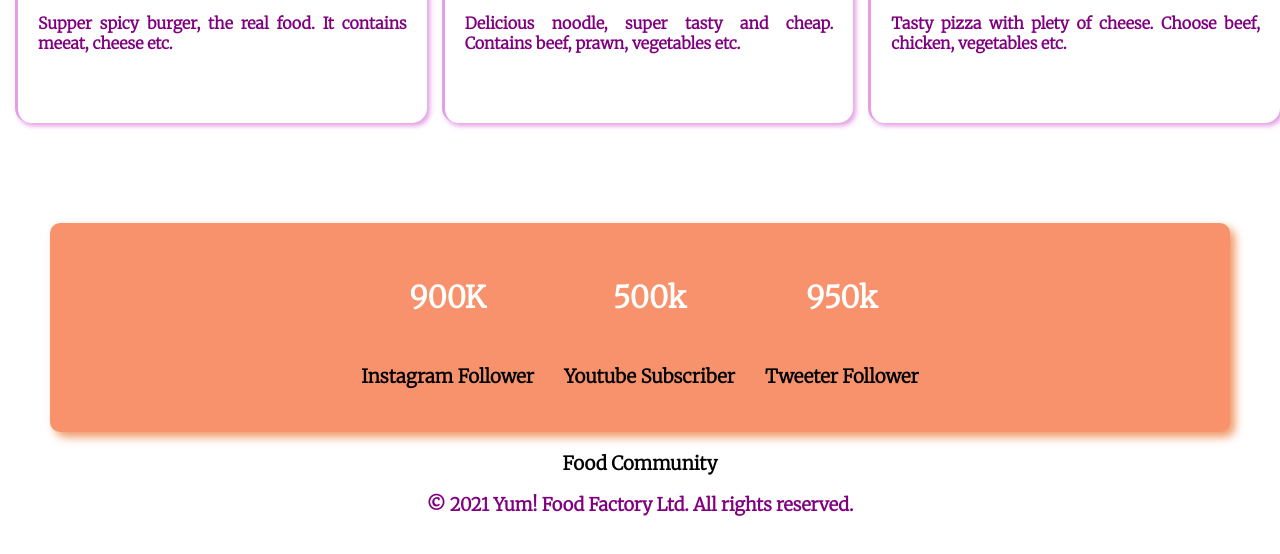
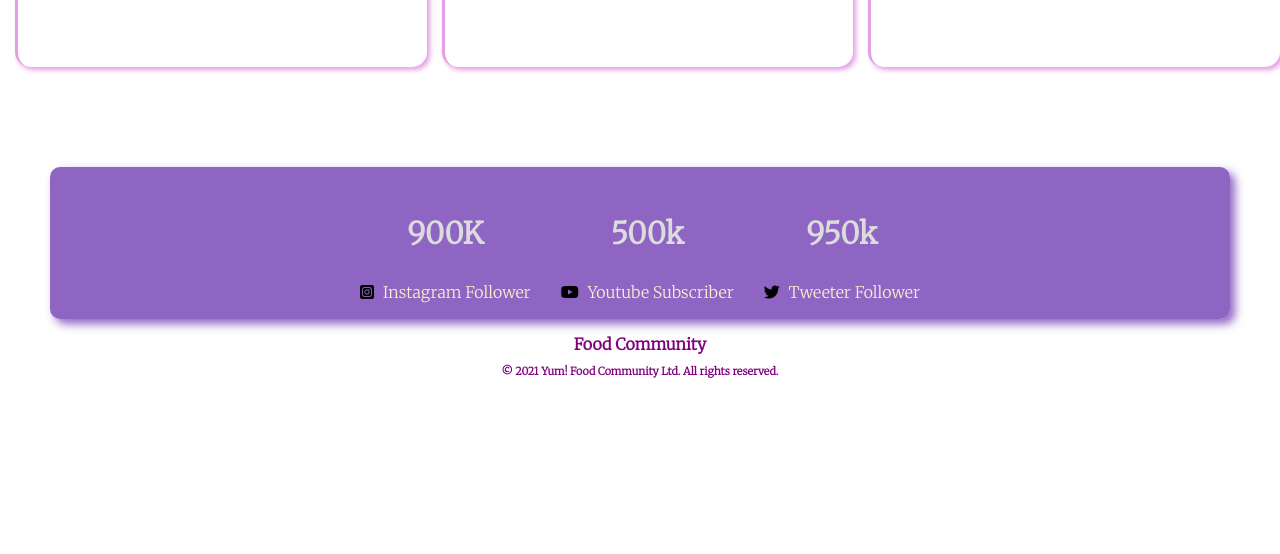
Before and after one commit to mdmahamudulalam/foodFactory, a plain HTML site: page index.html in a window 1280 px wide. Shown: the part 1830-2384 px from the top of the page. After the commit the page ends 2213 px from the top, so only its background shows below. Drawn offline with Linux system fonts and the light colour scheme.

Commit message:
footer fixed

```diff
--- a/index.html
+++ b/index.html
@@ -8,6 +8,7 @@
     <link href="https://fonts.googleapis.com/css2?family=Merriweather:wght@300&display=swap" rel="stylesheet">
     <link rel="stylesheet" href="https://cdnjs.cloudflare.com/ajax/libs/font-awesome/4.7.0/css/font-awesome.min.css">
     <link rel="stylesheet" href="style.css">
+    <script src="https://kit.fontawesome.com/0b6cec8901.js" crossorigin="anonymous"></script>
 </head>
 <body>
     <section>
@@ -81,27 +82,27 @@
         </section>
         <div class="socialMedia">
             <div class="sMember">
-                <h3 class="member">900K</h3>
-                <h3>Instagram Follower</h3>
+            <h3 class="member">900K</h3>
+
+                <a ><i class="fab fa-instagram-square"></i><span class="icon"> Instagram Follower</span></a>
+
             </div>
             <div class="sMember">
                 <h3 class="member"> 500k</h3>
-                <h3>Youtube Subscriber</h3>
+                <a ><i class="fab fa-youtube"></i ><span class="icon"> Youtube Subscriber</span></a>
 
             </div>
             <div class="sMember">
 
+
                 <h3 class="member"> 950k</h3>
-                <h3>Tweeter Follower</h3>
+                <a ><i class="fab fa-twitter"></i><span class="icon">  Tweeter Follower</span></a>
             </div>
-
-
-
 
         </div>
         <footer>
-            <h3>Food Community</h3>
-            <p>© 2021 Yum! Food Factory Ltd. All rights reserved.</p>
+            <h4>Food Community</h4>
+            <h6>© 2021 Yum! Food Community Ltd. All rights reserved.</h6>
         </footer>
 </body>
 </html>
--- a/style.css
+++ b/style.css
@@ -53,9 +53,12 @@ span{
 h1{
     font-size: 55px;
 }
-h2{
+h2, h4, h6 {
     color: purple;
+    margin: 0;
+    padding: 5px;
 }
+
 
 .topSection{
 
@@ -175,22 +178,17 @@ p{
 }
 footer{
     text-align: center;
-    position: relative;
-    bottom: 0%;
+}
 
-}
-footer p {
-    text-align: center;
-}
 .socialMedia{
     display: flex;
     align-items: center;
     justify-content: center;
-    background-color: rgb(247, 146, 109);
-    margin: 20px 50px 20px;
-    padding: 10px;
+    background-color: rgba(119, 69, 184, 0.822);
+    margin: 10px 50px 10px;
+    padding: 2px;
     border-radius: 10px;
-    box-shadow: 5px 5px 10px rgb(240, 151, 100)
+    box-shadow: 5px 5px 10px rgba(119, 69, 184, 0.822);
 }
 .sMember{
     display: flex;
@@ -203,5 +201,9 @@ footer p {
 }
 .member{
     font-size: 30px;
-    color: white;
+    color: gainsboro;
 }
+.icon{
+    padding-left: 5px;
+    color: blanchedalmond;
+}
```
